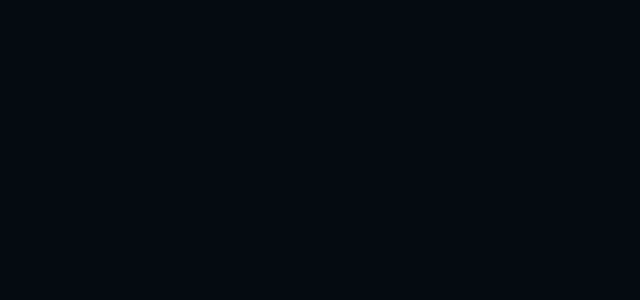
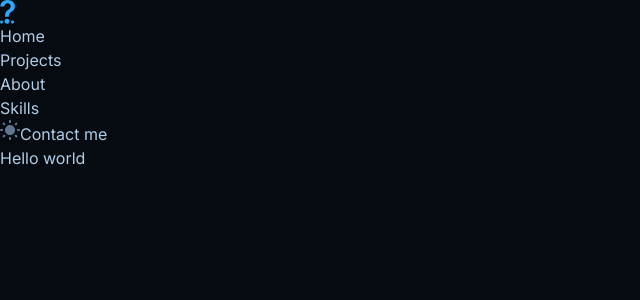
Before and after one commit to Gobindo-Chakraborty/hellogbc, a Next.js app: page / in a window 1280 px wide. Shown: the top 300 px of the page, without its empty margins (0-640 px from the left). Built offline with nearby package versions, Linux system fonts and the light colour scheme.

Commit message:
Header section content added

```diff
--- a/app/globals.css
+++ b/app/globals.css
@@ -29,9 +29,6 @@
 }
 
 [data-theme="light"] {
-  --color-primary-bg: #ffffff;
-  --color-secondary-bg: #e2e2e2;
-
-  --color-primary-text: #000000;
-  --color-secondary-text: #424242;
+  --color-primary-bg: #e6e6e6;
+  --color-secondary-bg: #6b819b;
 }
--- a/app/layout.tsx
+++ b/app/layout.tsx
@@ -1,6 +1,8 @@
 import type { Metadata } from "next";
 import { Inter } from "next/font/google";
 import "./globals.css";
+
+import Header from "@/components/layout/Header";
 
 const inter = Inter({
   variable: "--font-inter",
@@ -8,7 +10,7 @@ const inter = Inter({
 });
 
 export const metadata: Metadata = {
-  title: "GBC - Gobindo Chakraborty",
+  title: "Gobindo Chakraborty",
   description:
     "Official portfolio of Gobindo Chakraborty (GBC), a professional web developer and designer creating modern, responsive, and user-friendly websites with JavaScript, React, Next.js, and full-stack web technologies.",
 };
@@ -25,6 +27,7 @@ export default function RootLayout({
       className={`${inter.variable} h-full scroll-smooth antialiased`}
     >
       <body className="font-inter bg-primary-bg text-primary-text flex min-h-full flex-col overflow-x-hidden text-base leading-[150%] font-normal">
+        <Header />
         <main>{children}</main>
       </body>
     </html>
--- a/app/page.tsx
+++ b/app/page.tsx
@@ -1,3 +1,9 @@
+import Hero from "@/components/pages/home/Hero";
+
 export default function Home() {
-  return <></>;
+  return (
+    <>
+      <Hero />
+    </>
+  );
 }
--- /dev/null
+++ b/components/layout/Header.tsx
@@ -0,0 +1,29 @@
+import Link from "next/link";
+import Logo from "../icons/Logo";
+import Sun from "../icons/Sun";
+
+export default function Header() {
+  return (
+    <header>
+      <Link href="/">
+        <Logo className="text-light-blue" />
+      </Link>
+
+      <nav>
+        <ul>
+          <li>Home</li>
+          <li>Projects</li>
+          <li>About</li>
+          <li>Skills</li>
+        </ul>
+      </nav>
+
+      <div>
+        <button type="button">
+          <Sun className="text-secondary-text" />
+        </button>
+        <Link href="">Contact me</Link>
+      </div>
+    </header>
+  );
+}
--- /dev/null
+++ b/components/pages/home/Hero.tsx
@@ -0,0 +1,7 @@
+export default function Hero() {
+  return (
+    <>
+      <h1>Hello world</h1>
+    </>
+  );
+}
```
Also changed, not shown: app/contact/page.tsx (added).
